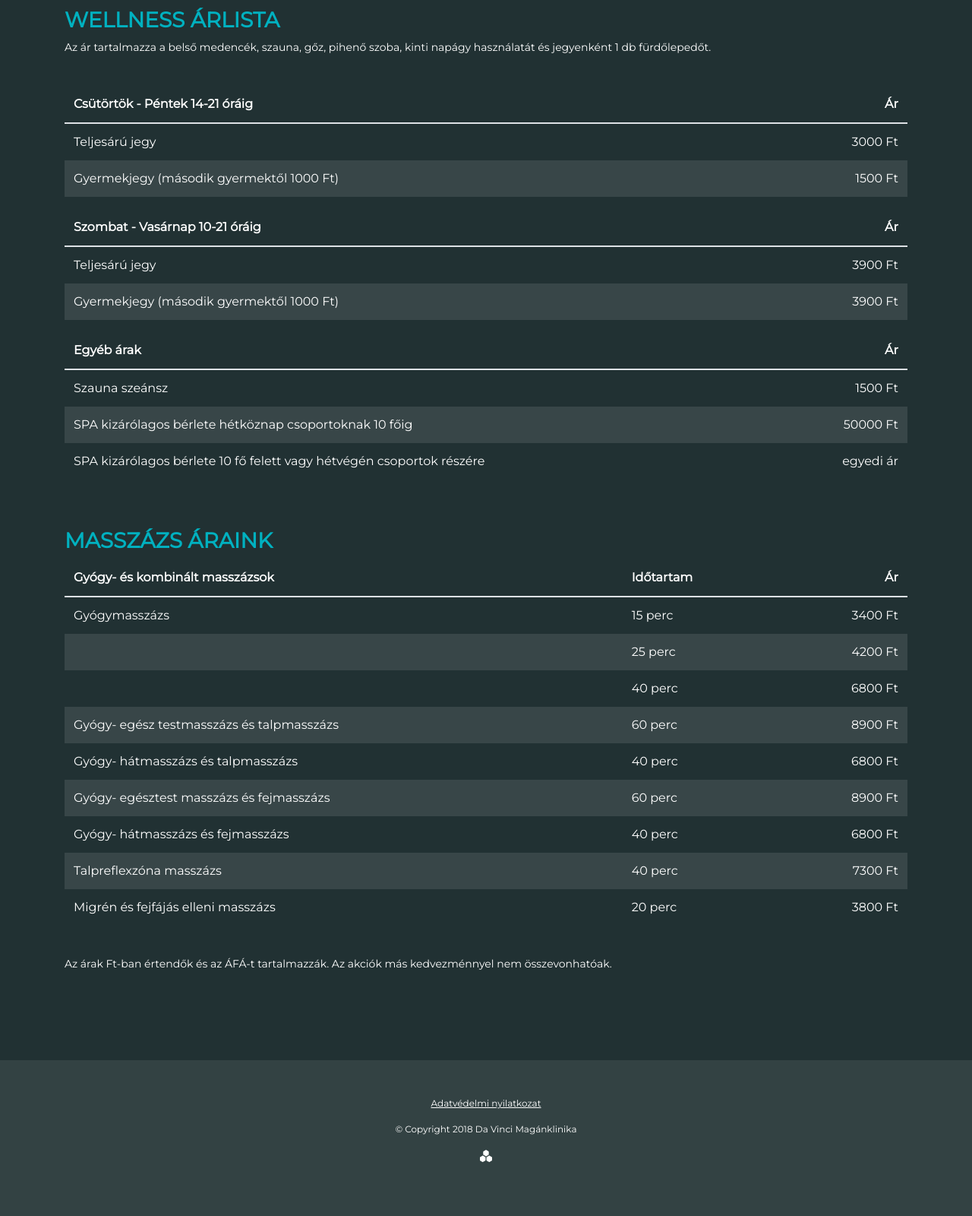
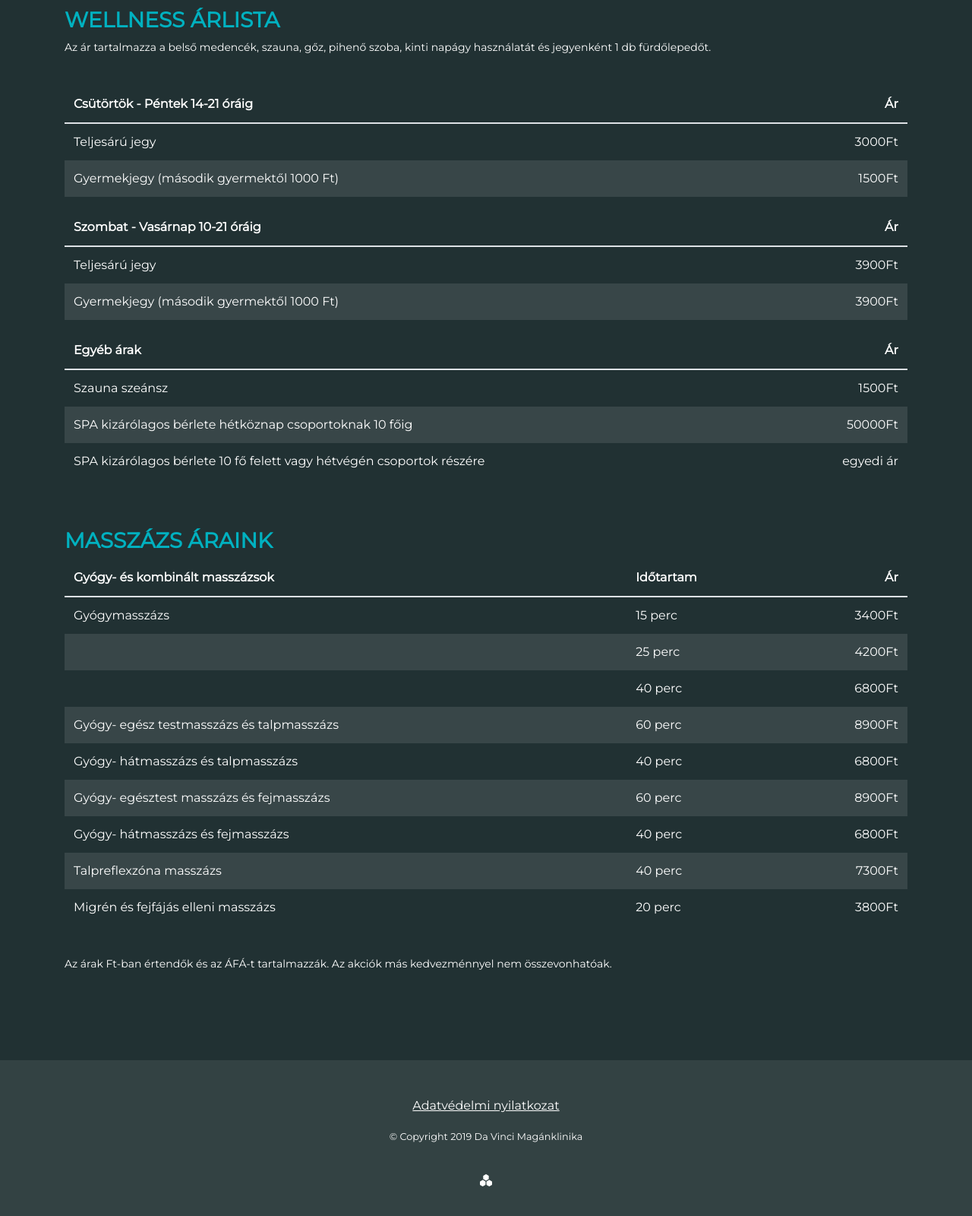
Before and after one commit to agiwunderlich/DVTesztFeladat_02, a plain HTML site: page prices.html in a window 1280 px wide. Shown: the part 420-2020 px from the top of the page at 76% size. Drawn offline with nearby package versions, Linux system fonts and the light colour scheme.

Commit message:
responsive index

```diff
--- a/prices.html
+++ b/prices.html
@@ -34,10 +34,11 @@
           </li>
 
           <li class="nav-item">
-            <a class="nav-link" href="contact.html"
-              ><button type="button" class="btn btn-lg btn-danger">
-                Kapcsolatfelvétel
-              </button></a
+            <a
+              class="btn btn-lg btn-danger navButton"
+              href="contact.html"
+              role="button"
+              >Kapcsolatfelvétel</a
             >
           </li>
         </ul>
@@ -73,11 +74,11 @@
                 <tbody>
                   <tr>
                     <td>Teljesárú jegy</td>
-                    <td align="right">3000 Ft</td>
+                    <td>3000Ft</td>
                   </tr>
                   <tr>
                     <td>Gyermekjegy (második gyermektől 1000 Ft)</td>
-                    <td align="right">1500 Ft</td>
+                    <td>1500Ft</td>
                   </tr>
                 </tbody>
               </table>
@@ -92,11 +93,11 @@
                 <tbody>
                   <tr>
                     <td>Teljesárú jegy</td>
-                    <td align="right">3900 Ft</td>
+                    <td>3900Ft</td>
                   </tr>
                   <tr>
                     <td>Gyermekjegy (második gyermektől 1000 Ft)</td>
-                    <td align="right">3900 Ft</td>
+                    <td>3900Ft</td>
                   </tr>
                 </tbody>
               </table>
@@ -111,20 +112,20 @@
                 <tbody>
                   <tr>
                     <td>Szauna szeánsz</td>
-                    <td align="right">1500 Ft</td>
+                    <td>1500Ft</td>
                   </tr>
                   <tr>
                     <td>
                       SPA kizárólagos bérlete hétköznap csoportoknak 10 főig
                     </td>
-                    <td align="right">50000 Ft</td>
+                    <td>50000Ft</td>
                   </tr>
                   <tr>
                     <td>
                       SPA kizárólagos bérlete 10 fő felett vagy hétvégén
                       csoportok részére
                     </td>
-                    <td align="right">egyedi ár</td>
+                    <td>egyedi ár</td>
                   </tr>
                 </tbody>
               </table>
@@ -148,47 +149,47 @@
                   <tr>
                     <td>Gyógymasszázs</td>
                     <td>15 perc</td>
-                    <td align="right">3400 Ft</td>
+                    <td>3400Ft</td>
                   </tr>
                   <tr>
                     <td></td>
                     <td>25 perc</td>
-                    <td align="right">4200 Ft</td>
+                    <td>4200Ft</td>
                   </tr>
                   <tr>
                     <td></td>
                     <td>40 perc</td>
-                    <td align="right">6800 Ft</td>
+                    <td>6800Ft</td>
                   </tr>
                   <tr>
                     <td>Gyógy- egész testmasszázs és talpmasszázs</td>
                     <td>60 perc</td>
-                    <td align="right">8900 Ft</td>
+                    <td>8900Ft</td>
                   </tr>
                   <tr>
                     <td>Gyógy- hátmasszázs és talpmasszázs</td>
                     <td>40 perc</td>
-                    <td align="right">6800 Ft</td>
+                    <td>6800Ft</td>
                   </tr>
                   <tr>
                     <td>Gyógy- egésztest masszázs és fejmasszázs</td>
                     <td>60 perc</td>
-                    <td align="right">8900 Ft</td>
+                    <td>8900Ft</td>
                   </tr>
                   <tr>
                     <td>Gyógy- hátmasszázs és fejmasszázs</td>
                     <td>40 perc</td>
-                    <td align="right">6800 Ft</td>
+                    <td>6800Ft</td>
                   </tr>
                   <tr>
                     <td>Talpreflexzóna masszázs</td>
                     <td>40 perc</td>
-                    <td align="right">7300 Ft</td>
+                    <td>7300Ft</td>
                   </tr>
                   <tr>
                     <td>Migrén és fejfájás elleni masszázs</td>
                     <td>20 perc</td>
-                    <td align="right">3800 Ft</td>
+                    <td>3800Ft</td>
                   </tr>
                 </tbody>
               </table>
@@ -212,13 +213,14 @@
         </div>
         <div class="row pt-3 justify-content-center">
           <div class="col-4 text-center">
-            © Copyright 2018 Da Vinci Magánklinika
+            <small>
+              &copy; Copyright <time datetime="2019">2019</time> Da Vinci
+              Magánklinika</small
+            >
           </div>
         </div>
         <div class="row pt-3 justify-content-center">
-          <div class="col-4 text-center">
-            <img src="img/yco-emblema.svg" alt="yco-emblema" />
-          </div>
+          <div class="col-2 text-center ycoLogo"></div>
         </div>
       </div>
     </footer>
--- a/style.css
+++ b/style.css
@@ -9,6 +9,18 @@ header {
   width: 100%;
   padding-top: 1rem;
   position: fixed;
+}
+
+a.navButton {
+  transition: 1s;
+}
+
+a.navButton:hover {
+  border-top: 2px solid white !important;
+  border-bottom: 2px solid white !important;
+  background-color: transparent !important;
+  color: white !important;
+  border-radius: 0px;
 }
 
 div.indexPage {
@@ -90,7 +102,7 @@ p {
 }
 
 div.contactDetails h1 {
-  font-size: 70px;
+  font-size: 50px;
 }
 
 div.contactDetails h4{
@@ -174,7 +186,7 @@ table.contactDetails tbody tr td{
 #servicesHeader h1 {
   text-shadow: 0 1px 4px rgba(0, 0, 0, 0.1);
   font-family: "Playfair Display", serif;
-  font-size: 70px;
+  font-size: 50px;
   line-height: 1.14;
   color: white;
 }
@@ -233,7 +245,6 @@ footer {
   background:#334243;
   color: white;
   font-family: "Montserrat", sans-serif;
-  font-size: 12px;
 }
 
 
@@ -253,7 +264,7 @@ footer {
 #pricesHeader h1 {
   text-shadow: 0 1px 4px rgba(0, 0, 0, 0.1);
   font-family: "Playfair Display", serif;
-  font-size: 70px;
+  font-size: 50px;
   line-height: 1.14;
   color: white;
 }
@@ -279,7 +290,15 @@ div.pricesDetails p{
   text-align: end !important;
 }
 
+.tableFirst td:nth-of-type(even){
+  text-align: end;
+}
+
 .tableSecond th:nth-of-type(3){
+  text-align: end !important;
+}
+
+.tableSecond td:nth-of-type(3){
   text-align: end !important;
 }
 
@@ -307,3 +326,18 @@ div.pricesDetails p{
 .table td, .table th {
   border-top: none !important;
 }
+
+.ycoLogo {
+  background-image: url("img/yco-emblema.svg");
+  width: 60px;
+  height: 60px;
+  background-repeat: no-repeat;
+  background-position: center;
+  transition: 1s ease;
+}
+
+.ycoLogo:hover {
+  background-image: url("img/color.png");
+  background-repeat: no-repeat;
+  background-position: center;
+}
```
Also changed, not shown: contact.html (+12 -22 lines), index.html (+10 -7 lines), services.html (+10 -8 lines), img/color.png (added).
